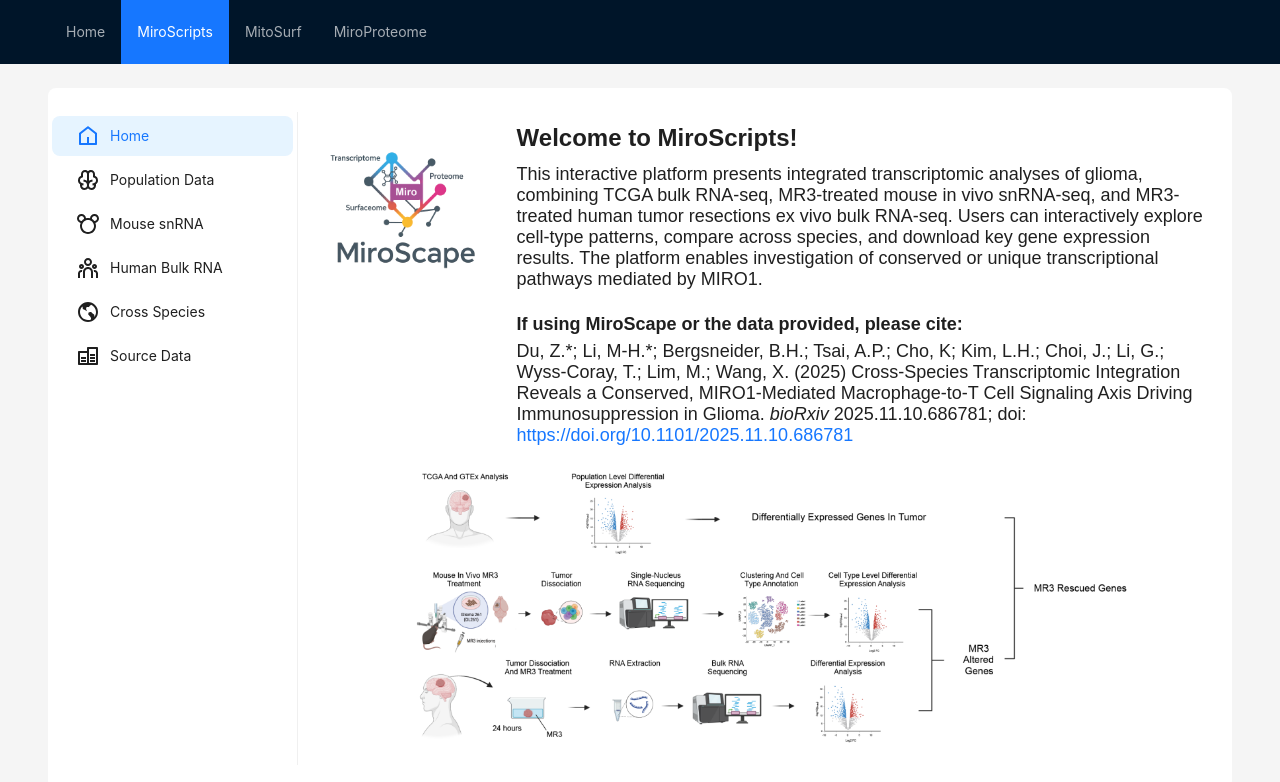
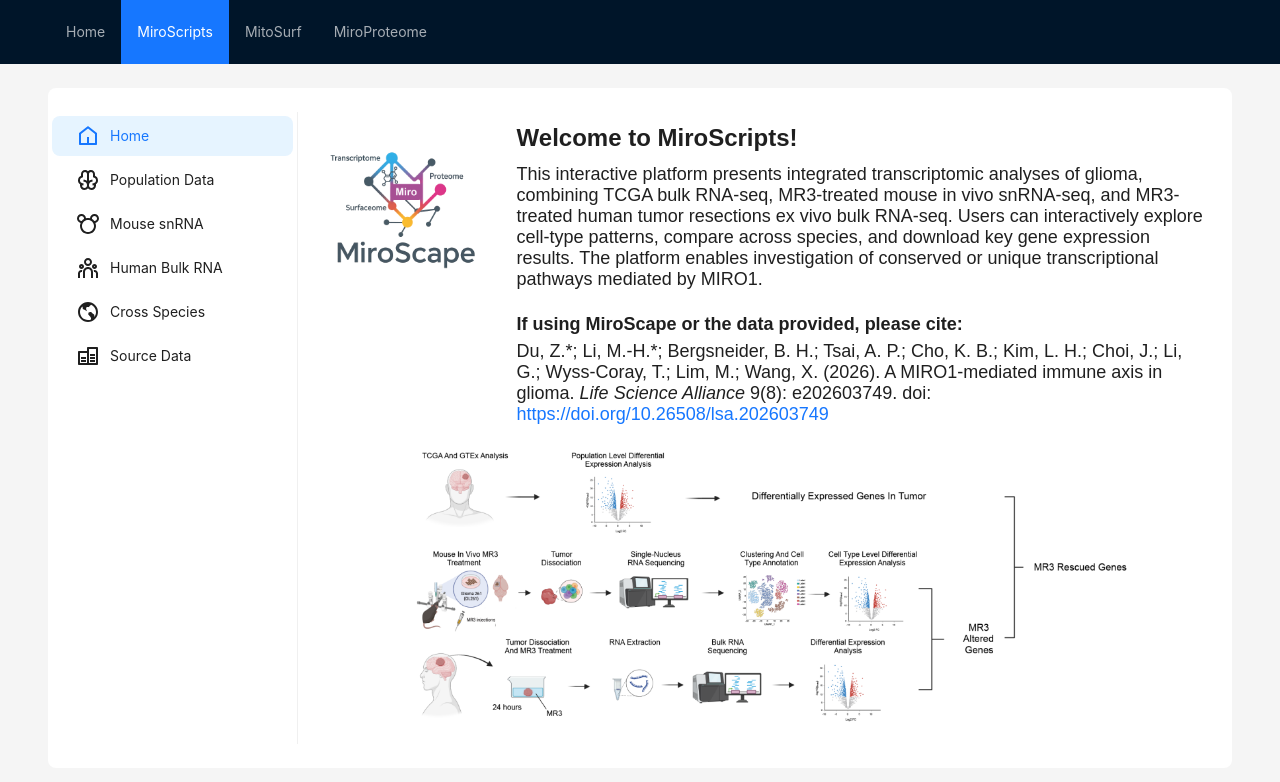
Before and after one commit to miroscape/MiroScape, a React (Create React App) app: page /#/mitoSurf in a window 1280 px wide. Both pictures are taken after a click on the item "MiroScripts". Shown: the top 782 px of the page. Built offline with nearby package versions, Linux system fonts and the light colour scheme; no server answers.

Commit message:
update doi

```diff
--- a/src/components/Introduction.js
+++ b/src/components/Introduction.js
@@ -51,9 +51,14 @@
                                         If using MiroScape or the data provided, please cite:
                                     </Content>
                                     <Content style={{ padding: '0 36px', fontSize: '20px', fontFamily: 'Arial' }}>
-                                        Du, Z.*; Li, M-H.*; Bergsneider, B.H.; Tsai, A.P.; Cho, K; Kim, L.H.; Choi, J.; Li, G.; Wyss-Coray, T.; Lim, M.; Wang, X. (2025)
-                                        Cross-Species Transcriptomic Integration Reveals a Conserved, MIRO1-Mediated Macrophage-to-T Cell Signaling Axis Driving Immunosuppression in Glioma.
-                                        <i> bioRxiv </i>  2025.11.10.686781; doi: <a href="https://www.biorxiv.org/content/10.1101/2025.11.10.686781v1" target="_blank" rel="noopener noreferrer">https://doi.org/10.1101/2025.11.10.686781</a>
+                                        Du, Z.*; Li, M.-H.*; Bergsneider, B. H.; Tsai, A. P.; Cho, K. B.; Kim, L. H.; Choi, J.; Li, G.; Wyss-Coray, T.; Lim, M.; Wang, X. (2026). A MIRO1-mediated immune axis in glioma. <i>Life Science Alliance</i> 9(8): e202603749. doi:{' '}
+                                        <a
+                                            href="https://doi.org/10.26508/lsa.202603749"
+                                            target="_blank"
+                                            rel="noopener noreferrer"
+                                        >
+                                            https://doi.org/10.26508/lsa.202603749
+                                        </a>
                                     </Content>
                                     <Content style={{ fontWeight: 'bold',padding: '18px 36px 6px 36px',fontSize:'22px',fontFamily:'Arial'}}>
                                         Contact:
--- a/src/components/MiroProteome/MiroProteomeHome.js
+++ b/src/components/MiroProteome/MiroProteomeHome.js
@@ -40,9 +40,14 @@
                                 If using MiroScape or the data provided, please cite:
                             </Content>
                             <Content style={{ padding: '0 24px', fontSize: '18px', fontFamily: 'Arial' }}>
-                                Du, Z.*; Li, M-H.*; Bergsneider, B.H.; Tsai, A.P.; Cho, K; Kim, L.H.; Choi, J.; Li, G.; Wyss-Coray, T.; Lim, M.; Wang, X. (2025)
-                                Cross-Species Transcriptomic Integration Reveals a Conserved, MIRO1-Mediated Macrophage-to-T Cell Signaling Axis Driving Immunosuppression in Glioma.
-                                <i> bioRxiv </i>  2025.11.10.686781; doi: <a href="https://www.biorxiv.org/content/10.1101/2025.11.10.686781v1" target="_blank" rel="noopener noreferrer">https://doi.org/10.1101/2025.11.10.686781</a>
+                                Du, Z.*; Li, M.-H.*; Bergsneider, B. H.; Tsai, A. P.; Cho, K. B.; Kim, L. H.; Choi, J.; Li, G.; Wyss-Coray, T.; Lim, M.; Wang, X. (2026). A MIRO1-mediated immune axis in glioma. <i>Life Science Alliance</i> 9(8): e202603749. doi:{' '}
+                                <a
+                                    href="https://doi.org/10.26508/lsa.202603749"
+                                    target="_blank"
+                                    rel="noopener noreferrer"
+                                >
+                                    https://doi.org/10.26508/lsa.202603749
+                                </a>
                             </Content>
                         </Col>
                     </Row>
--- a/src/components/MiroScripts/MiroScriptsHome.js
+++ b/src/components/MiroScripts/MiroScriptsHome.js
@@ -40,9 +40,14 @@
                                 If using MiroScape or the data provided, please cite:
                             </Content>
                             <Content style={{ padding: '0 24px', fontSize: '18px', fontFamily: 'Arial' }}>
-                                Du, Z.*; Li, M-H.*; Bergsneider, B.H.; Tsai, A.P.; Cho, K; Kim, L.H.; Choi, J.; Li, G.; Wyss-Coray, T.; Lim, M.; Wang, X. (2025)
-                                Cross-Species Transcriptomic Integration Reveals a Conserved, MIRO1-Mediated Macrophage-to-T Cell Signaling Axis Driving Immunosuppression in Glioma.
-                                <i> bioRxiv </i>  2025.11.10.686781; doi: <a href="https://www.biorxiv.org/content/10.1101/2025.11.10.686781v1" target="_blank" rel="noopener noreferrer">https://doi.org/10.1101/2025.11.10.686781</a>
+                                Du, Z.*; Li, M.-H.*; Bergsneider, B. H.; Tsai, A. P.; Cho, K. B.; Kim, L. H.; Choi, J.; Li, G.; Wyss-Coray, T.; Lim, M.; Wang, X. (2026). A MIRO1-mediated immune axis in glioma. <i>Life Science Alliance</i> 9(8): e202603749. doi:{' '}
+                                <a
+                                    href="https://doi.org/10.26508/lsa.202603749"
+                                    target="_blank"
+                                    rel="noopener noreferrer"
+                                >
+                                    https://doi.org/10.26508/lsa.202603749
+                                </a>
                             </Content>
                             {/* <Content style={{ padding: '0 24px',fontSize:'18px',fontFamily:'Arial'}}>
                                 Du, Z.*; Li, M-H.*; Bergsneider, B.H.; Tsai, A.P.; Cho, K; Kim, L.H.; Choi, J.; Li, G.; Wyss-Coray, T.; Lim, M.; Wang, X. Cross-Species Transcriptomic Integration Reveals a Conserved, MIRO1-Mediated Macrophage-to-T Cell Signaling Axis Driving Immunosuppression in Glioma.
```
